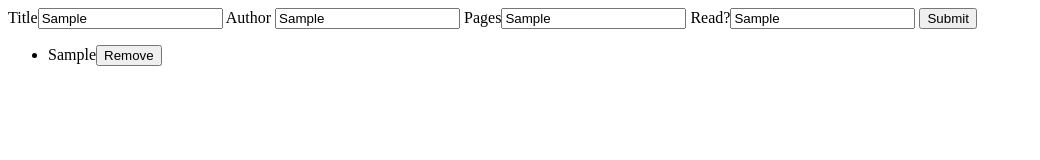
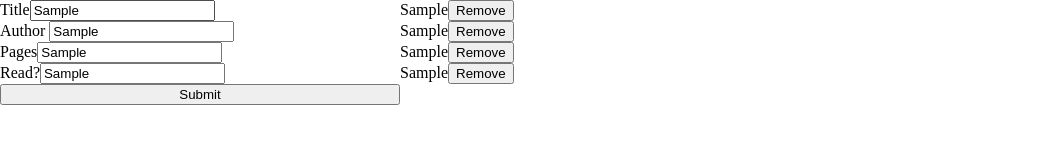
Before and after one commit to kingfeekra/library-project, a plain HTML site: page index.html in a window 1280 px wide. Both pictures are taken after typing "Sample", "Sample", "Sample", "Sample" into the empty fields and a click on the button "Submit". Shown: the whole page, without its empty margins (0-1040 px from the left). Drawn offline with Linux system fonts and the light colour scheme.

Commit message:
Add container to body with grid display
inputs and submit button are to the left side of grid

Books are now displayed in "cards" on the right side of the container
when submit button is hit

```diff
--- a/index.html
+++ b/index.html
@@ -9,7 +9,8 @@
   <title>Document</title>
 </head>
 <body>
-  <div class="container">
+  <div id="container">
+    <div class="inputsDiv">
       <label for="title">
         Title<input type="text" id="title">
       </label>
@@ -27,5 +28,6 @@
     <div id="listDiv">
       <ul id="list"></ul>
     </div>
+  </div>
 </body>
 </html>
--- a/script.js
+++ b/script.js
@@ -34,14 +34,39 @@ function addBookToLibrary() {
 }
 
 const list = document.querySelector("#list");
-const books = [];
+const bookCard = [];
+const bookList = [];
+
+const bookTitle = [];
+const bookAuthor = [];
+const bookPages = [];
+const bookRead = [];
 
 function displayBooks() {
     for(let i = 0; i < myLibrary.length; i++) {
-        books[i] = document.createElement("li");
-        books[i].setAttribute("data-index-number", i);
-        books[i].textContent = myLibrary[i].title;
-        list.appendChild(books[i]);
+        bookCard[i] = document.createElement("div");
+        bookCard[i].classList.add("bookCard")
+        bookCard[i].setAttribute("data-index-number", i);
+        list.appendChild(bookCard[i]);
+
+        bookList[i] = document.createElement("ul");
+        bookCard[i].appendChild(bookList[i]);
+
+        bookTitle[i] = document.createElement("li");
+        bookTitle[i].textContent = myLibrary[i].title;
+        bookList[i].appendChild(bookTitle[i]);
+
+        bookAuthor[i] = document.createElement("li");
+        bookAuthor[i].textContent = myLibrary[i].author;
+        bookList[i].appendChild(bookAuthor[i]);
+
+        bookPages[i] = document.createElement("li");
+        bookPages[i].textContent = myLibrary[i].pages;
+        bookList[i].appendChild(bookPages[i]);
+
+        bookRead[i] = document.createElement("li");
+        bookRead[i].textContent = myLibrary[i].read;
+        bookList[i].appendChild(bookRead[i]);
     }
 }
 
@@ -54,6 +79,8 @@ function addButton() {
         buttons[i].classList.add("removeButton");
         buttons[i].addEventListener("click", () => {
             list.removeChild(listItems[i]);
+            myLibrary.splice(i, 1);
+            console.log(myLibrary);
         });
         listItems[i].appendChild(buttons[i]);
         }
@@ -61,9 +88,9 @@ function addButton() {
 
 const submitButton = document.querySelector("#submitButton");
 submitButton.addEventListener("click", () => {
-    const listItems = document.querySelectorAll("li");
-    for(let i = 0; i < listItems.length; i++) {
-    list.removeChild(listItems[i]);
+    const bookCards = document.querySelectorAll(".bookCard");
+    for(let i = 0; i < bookCards.length; i++) {
+    list.removeChild(bookCard[i]);
     }
     addBookToLibrary();
     displayBooks();
@@ -73,8 +100,8 @@ submitButton.addEventListener("click", () => {
 const removeButton = document.querySelectorAll(".removeButton");
 for(let i = 0; i < removeButton.length; i++) {
 removeButton[i].addEventListener("click", () => {
-    const listItems = document.querySelectorAll("li");
-    list.removeChild(listItems[i]);
+    const bookCards = document.querySelectorAll(".bookCard");
+    list.removeChild(bookCards[i]);
     console.log(poop);
 })
 }
--- a/styles.css
+++ b/styles.css
@@ -0,0 +1,64 @@
+html, body, div, span, applet, object, iframe,
+h1, h2, h3, h4, h5, h6, p, blockquote, pre,
+a, abbr, acronym, address, big, cite, code,
+del, dfn, em, img, ins, kbd, q, s, samp,
+small, strike, strong, sub, sup, tt, var,
+b, u, i, center,
+dl, dt, dd, ol, ul, li,
+fieldset, form, label, legend,
+table, caption, tbody, tfoot, thead, tr, th, td,
+article, aside, canvas, details, embed,
+figure, figcaption, footer, header, hgroup,
+menu, nav, output, ruby, section, summary,
+time, mark, audio, video {
+	margin: 0;
+	padding: 0;
+	border: 0;
+	font-size: 100%;
+	font: inherit;
+	vertical-align: baseline;
+}
+/* HTML5 display-role reset for older browsers */
+article, aside, details, figcaption, figure,
+footer, header, hgroup, menu, nav, section {
+	display: block;
+}
+body {
+	line-height: 1;
+}
+ol, ul {
+	list-style: none;
+}
+blockquote, q {
+	quotes: none;
+}
+blockquote:before, blockquote:after,
+q:before, q:after {
+	content: '';
+	content: none;
+}
+table {
+	border-collapse: collapse;
+	border-spacing: 0;
+}
+
+#container {
+    width: 100%;
+    height: 100%;
+    display: grid;
+    grid-template-columns: 400px 1fr;
+}
+
+.inputsDiv {
+    display: flex;
+    flex-direction: column;
+}
+
+.submitButton {
+
+}
+
+#list {
+    display:flex;
+    flex-wrap: wrap;
+}
```
Lines whose indentation alone changed are shown as unchanged.
